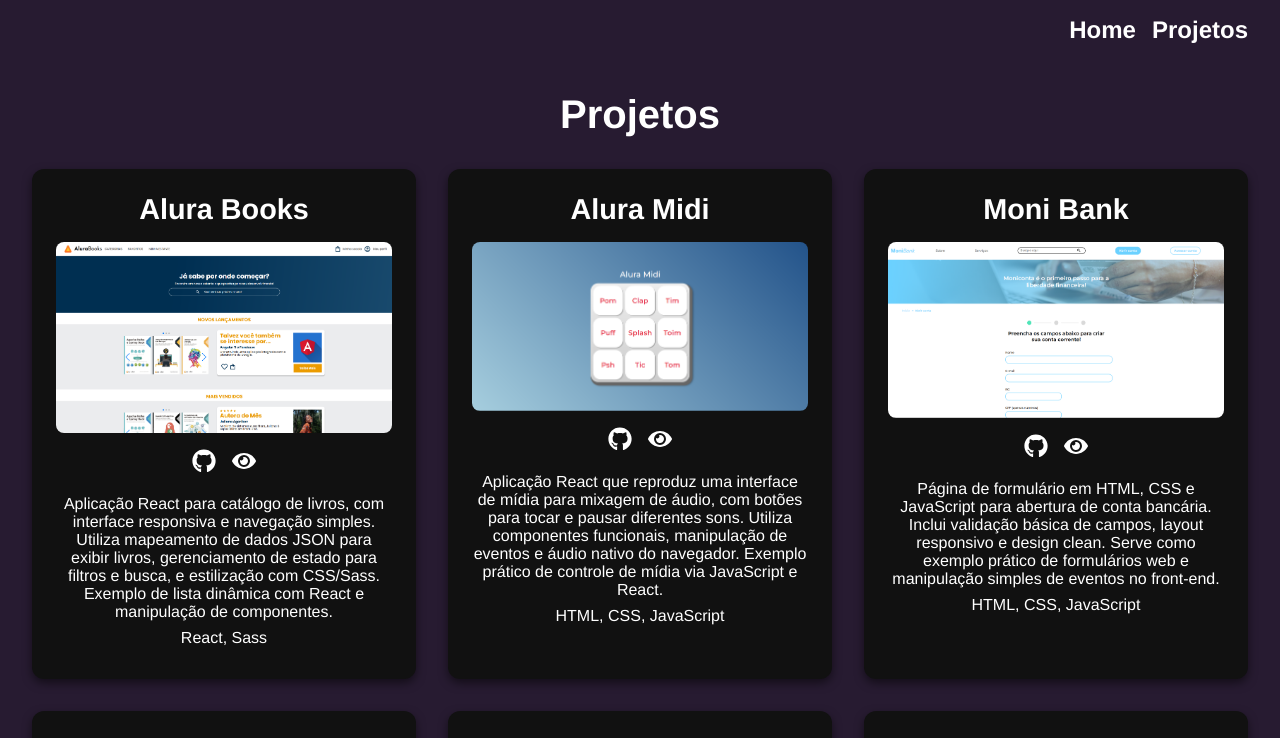
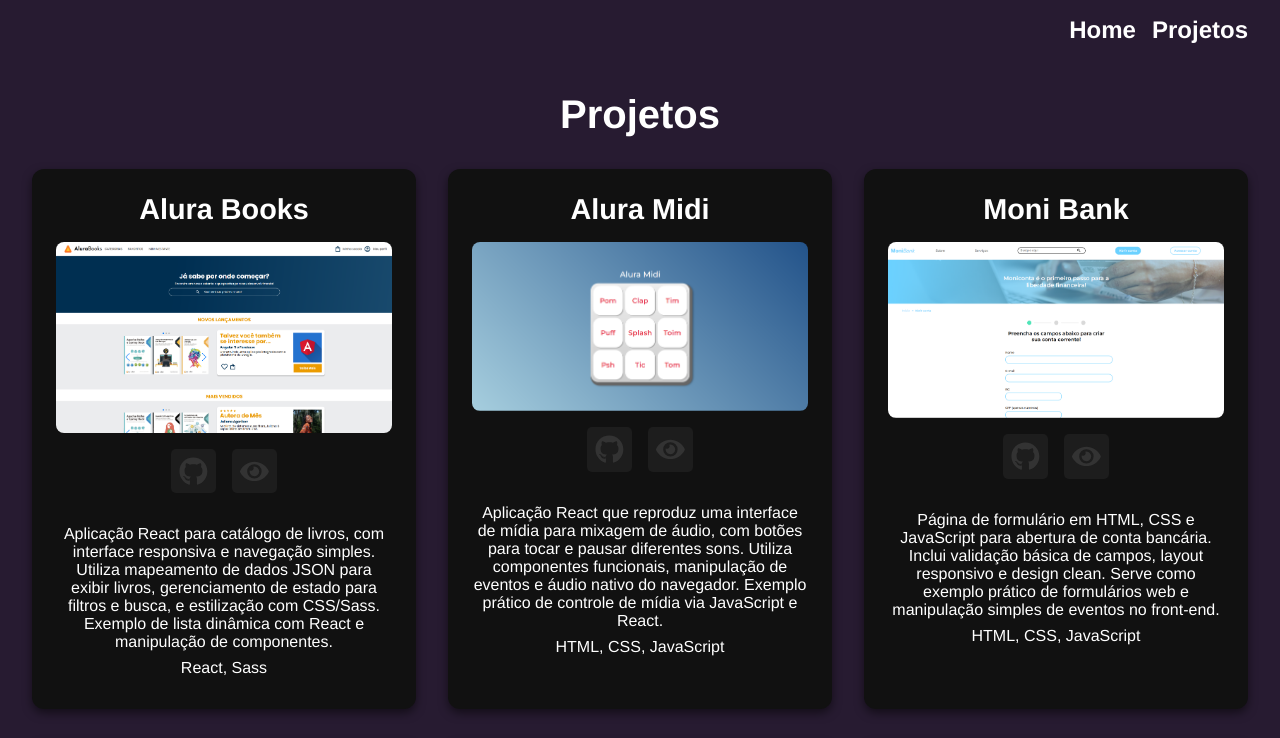
Before and after one commit to jhon3k/Portfolio, a React (Vite) app: page /Projects in a window 1280 px wide. Shown: the top 738 px of the page. Built offline with nearby package versions, Linux system fonts and the light colour scheme.

Commit message:
Correção do download do curriculo e estilização dos botões do card projeto

```diff
--- a/src/Styles/components/InformationContainer.sass
+++ b/src/Styles/components/InformationContainer.sass
@@ -45,7 +45,6 @@
         #pin-icon
             color: #c17ceb
 
-    // Responsividade 📱
     @media screen and (min-width: 768px)
         width: 100%
         padding: 0.5rem
--- a/src/Styles/components/ProjectsContainer.sass
+++ b/src/Styles/components/ProjectsContainer.sass
@@ -1,4 +1,5 @@
 @use '../variables'
+@use '../mixins'
 
 .projects-conteiner
   padding: 2rem
@@ -29,6 +30,29 @@
   box-shadow: 0 4px 10px rgba(0, 0, 0, 0.5)
   transition: transform 0.3s ease, box-shadow 0.3s ease
 
+  .social-btn
+    padding: .5rem
+    background-color: variables.$bg-color-secondary
+    border-radius: variables.$card-border-radius
+    color: #333
+    @include mixins.center
+    transition: background 0.3s ease, color 0.3s ease
+
+    a
+      display: flex
+      align-items: center
+      justify-content: center
+      color: inherit
+      font-size: 1.8rem
+      transition: transform 0.3s ease
+
+      &:hover
+        transform: scale(1.2)
+
+    &:hover
+      background: variables.$gradient
+      color: variables.$text-color
+
   &:hover
     transform: scale(1.03)
     box-shadow: 0 6px 15px rgba(0, 0, 0, 0.7)
@@ -49,14 +73,6 @@
     margin-bottom: 1rem
     font-size: 1.5rem
 
-    a
-      color: #fff
-      transition: color 0.3s ease, transform 0.3s ease
-
-      &:hover
-        color: variables.$body-bg-color
-        transform: scale(1.2)
-
   p
     text-align: center
     margin-bottom: 0.5rem
--- a/src/Styles/components/TechnologiesContainer.sass
+++ b/src/Styles/components/TechnologiesContainer.sass
@@ -8,14 +8,14 @@
         display: flex
         flex-wrap: wrap
         gap: 1.5rem
-        justify-content: center // Centraliza no desktop e no mobile
+        justify-content: center
 
         .technology-card
             @include mixins.center
             gap: 1rem
             padding: 1rem
             border: 1px solid #333
-            width: 45%
+            width: 45%w
             border-radius: variables.$card-border-radius
             transition: transform 0.3s ease, box-shadow 0.3s ease
 
@@ -30,7 +30,6 @@
             svg
                 font-size: 5rem
 
-        // Cores dos ícones
         #html svg
             color: #ec6231
 
@@ -61,7 +60,6 @@
         #python svg
             color: #61dafb
 
-// 🔧 Responsividade para telas menores
 @media (max-width: 720px)
     .tecnologies-container
         .tecnologias-grid
@@ -69,5 +67,5 @@
             align-items: center
 
             .technology-card
-                width: 90% // Ocupar quase toda a tela no mobile
+                width: 90%
                 padding: 1rem
--- a/src/components/Sidebar.jsx
+++ b/src/components/Sidebar.jsx
@@ -17,7 +17,7 @@ const Sidebar = () => {
             </div>
             <SocialNetworks />
             <InformationContainer />
-            <a href="../assets/document/curriculo.pdf" download={curriculo} className="btn">
+            <a href={curriculo} download="Curriculo-Jhon-Feitosa.pdf" className="btn">
                 Download corriculo
             </a>
         </aside>
--- a/src/components/SocialNetworks.jsx
+++ b/src/components/SocialNetworks.jsx
@@ -5,7 +5,7 @@ import '../Styles/components/SocialNetworks.sass'
 const socialNetworks = [
     { name: "linkedin", href: 'https://www.linkedin.com/in/jhon-feitosa/' ,icon: <FaLinkedin /> },
     { name: "github", href: 'https://github.com/jhon3k' ,icon: <FaGithub /> },
-    { name: "instagram", href: 'https://www.instagram.com/jhonsilvafeitosa/' ,icon: <FaInstagram /> }, //Colocar o HREF de Instagram
+    { name: "instagram", href: 'https://www.instagram.com/jhonsilvafeitosa/' ,icon: <FaInstagram /> },
 ]
 
 const SocialNetworks = () => {
--- a/src/components/TechnologiesContainer.jsx
+++ b/src/components/TechnologiesContainer.jsx
@@ -1,7 +1,6 @@
 import '../Styles/components/TechnologiesContainer.sass'
 import tecnologies from '../data/tecnologies.json'
 
-// Importa todos os ícones usados
 import * as DiIcons from "react-icons/di"
 import * as RiIcons from "react-icons/ri"
 import * as SiIcons from "react-icons/si"
--- a/src/pages/Projects.jsx
+++ b/src/pages/Projects.jsx
@@ -15,12 +15,16 @@ const Projects = () => {
               <h3>{project.name}</h3>
               <img src={project.image} alt={project.name} />
               <div>
-                <a href={project.github} target="_brank">
-                  <FaGithub />
-                </a>
-                <a href={project.site} target="_brank" >
-                  <FaEye />
-                </a>
+                  <div className='social-btn'>
+                  <a href={project.github}  target="_brank">
+                    <FaGithub />
+                  </a>
+                  </div>
+                  <div className='social-btn'>
+                  <a href={project.site} target="_brank" >
+                    <FaEye />
+                  </a>
+                  </div>
               </div>
               <p>{project.description}</p>
               <p>{project.tecnologies}</p>
```
